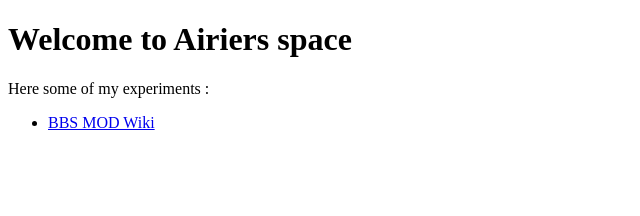
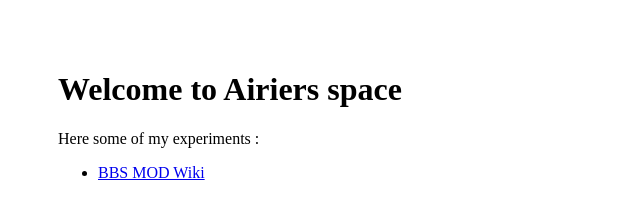
Before and after one commit to Airiers/Airiers.github.io, a plain HTML site: page index.html in a window 1280 px wide. Shown: the whole page, without its empty margins (0-640 px from the left). Drawn offline with Linux system fonts and the light colour scheme.

Commit message:
Added content

```diff
--- a/index.html
+++ b/index.html
@@ -5,7 +5,14 @@
     <meta name="viewport" content="width=device-width, initial-scale=1.0" />
     <title>Airiers space</title>
   </head>
+  <style>
+    .main {
+      overflow: hidden;
+      margin: 50px;
+    }
+  </style>
   <body>
+    <div class="main">
       <h1>Welcome to Airiers space</h1>
       <p>Here some of my experiments :</p>
       <ul>
@@ -13,5 +20,6 @@
           <a href="/bbs-doc">BBS MOD Wiki</a>
         </li>
       </ul>
+    </div>
   </body>
 </html>
```
Lines whose indentation alone changed are shown as unchanged.
